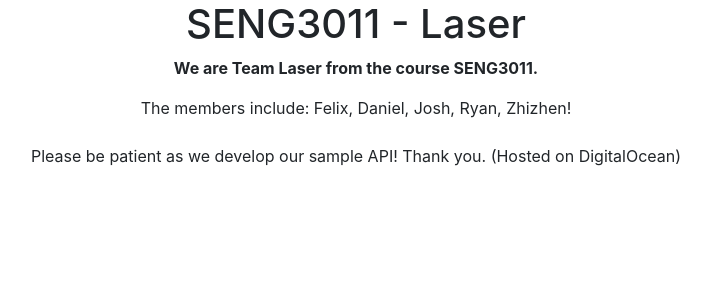
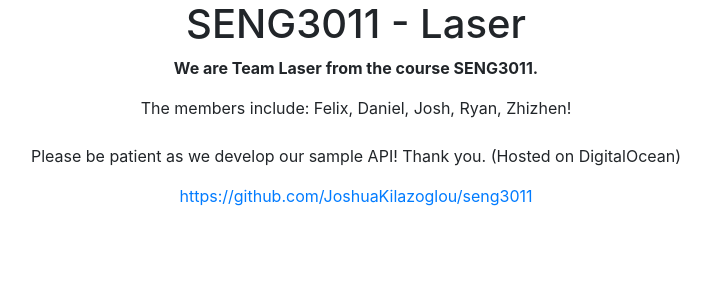
Before and after one commit to JoshuaKilazoglou/seng3011, a Flask app: page / in a window 1280 px wide. Shown: the top 300 px of the page, without its empty margins (284-995 px from the left). Run offline with Flask 2, Linux system fonts and the light colour scheme; some libraries are stand-ins or nearby versions.

Commit message:
Added gihub link to homepage

```diff
--- a/templates/index.html
+++ b/templates/index.html
@@ -15,6 +15,9 @@
         <br><br>
         Please be patient as we develop our sample API! Thank you. (Hosted on DigitalOcean)
     </p>
+    <p class="text-center">
+        <a href="https://github.com/JoshuaKilazoglou/seng3011">https://github.com/JoshuaKilazoglou/seng3011</a>
+    </p>
 
 </body>
 </html>
```
